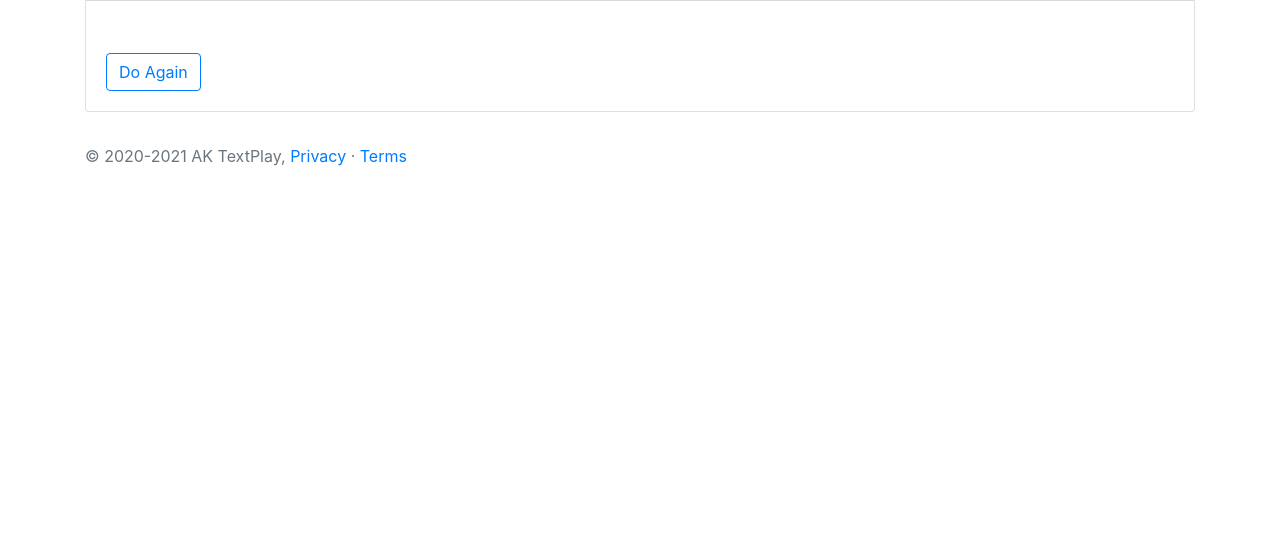
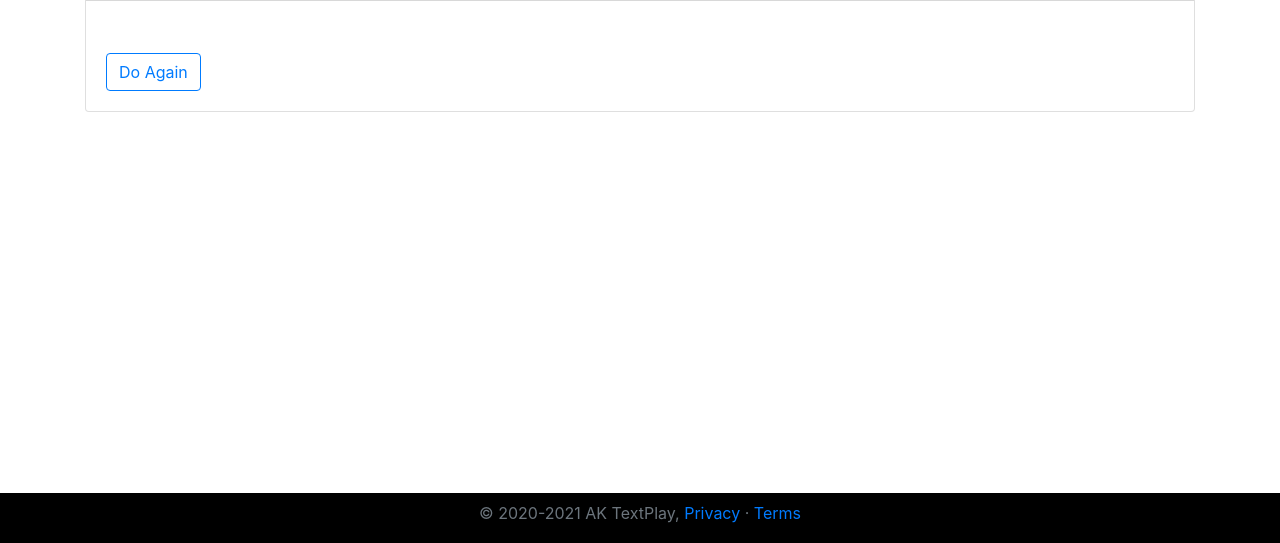
Before and after one commit to iamajaykharat/TextPlay-Django, a Django app: template templates/analyze.html in a window 1280 px wide. Shown: the part 257-800 px from the top of the page. Run offline with Django 3.2, Linux system fonts and the light colour scheme; the template is opened without the code that fills it, so the values that code supplies are empty; some libraries are stand-ins or nearby versions.

Commit message:
Update analyze.html
Footer styling applied

```diff
--- a/templates/analyze.html
+++ b/templates/analyze.html
@@ -10,6 +10,19 @@
           integrity="sha384-9aIt2nRpC12Uk9gS9baDl411NQApFmC26EwAOH8WgZl5MYYxFfc+NcPb1dKGj7Sk" crossorigin="anonymous">
 
     <title>Analyze Page</title>
+    <style>
+        	.footer {
+   		position: fixed;
+   		left: 0;
+   		bottom: 0;
+   		width: 100%;
+   		height: 50px;
+   		background-color: black;
+   		color: white;
+   		text-align: center;
+   		display: block;
+		}
+    </style>
 </head>
 <body>
 <nav class="navbar navbar-expand-lg navbar-dark bg-dark">
@@ -62,8 +75,8 @@
     </div>
 
 </div>
-<footer class="footer mt-auto py-3">
-    <div class="container my-3">
+<footer class="footer pt-2">
+    <div class="container">
         <span class="text-muted">© 2020-2021 AK TextPlay, <a href="#">Privacy</a> · <a href="#">Terms</a></span>
     </div>
 </footer>
```
